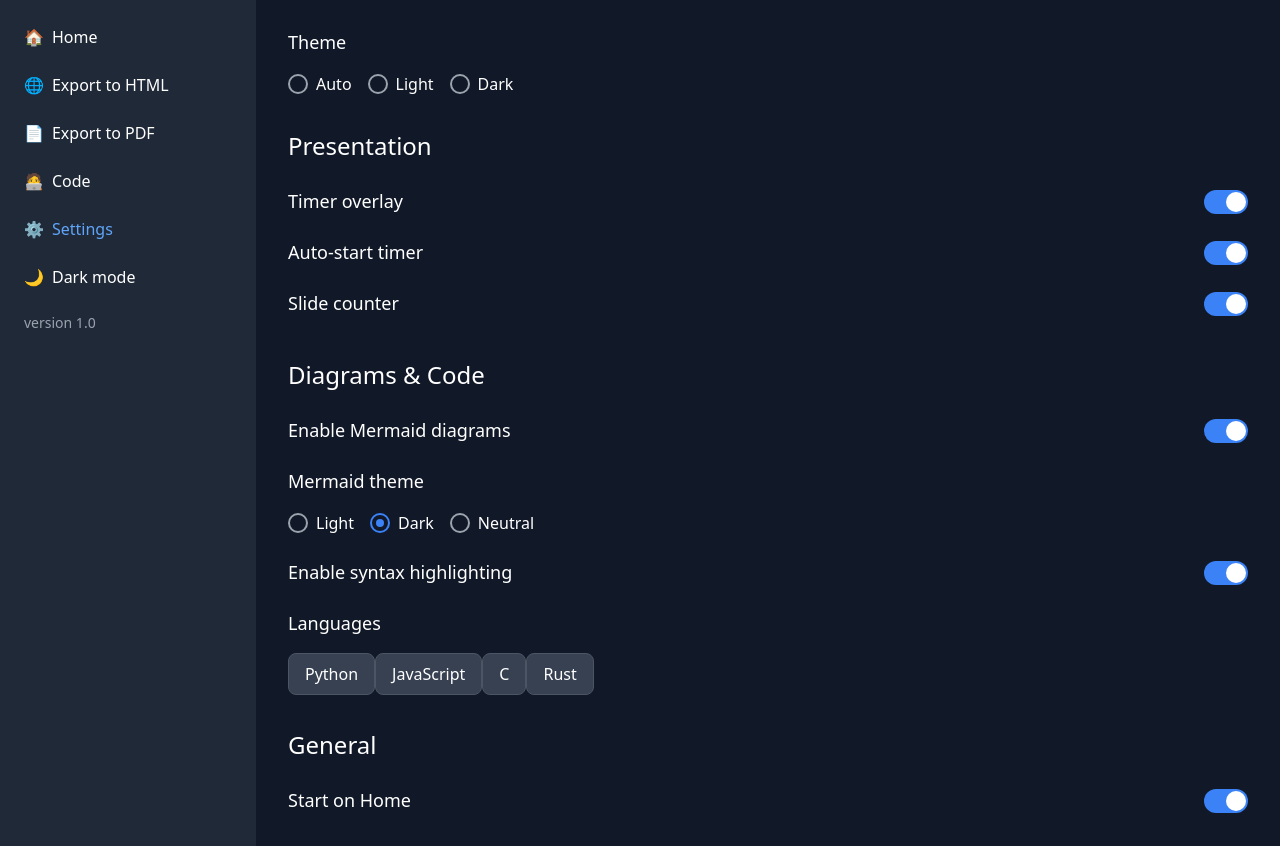
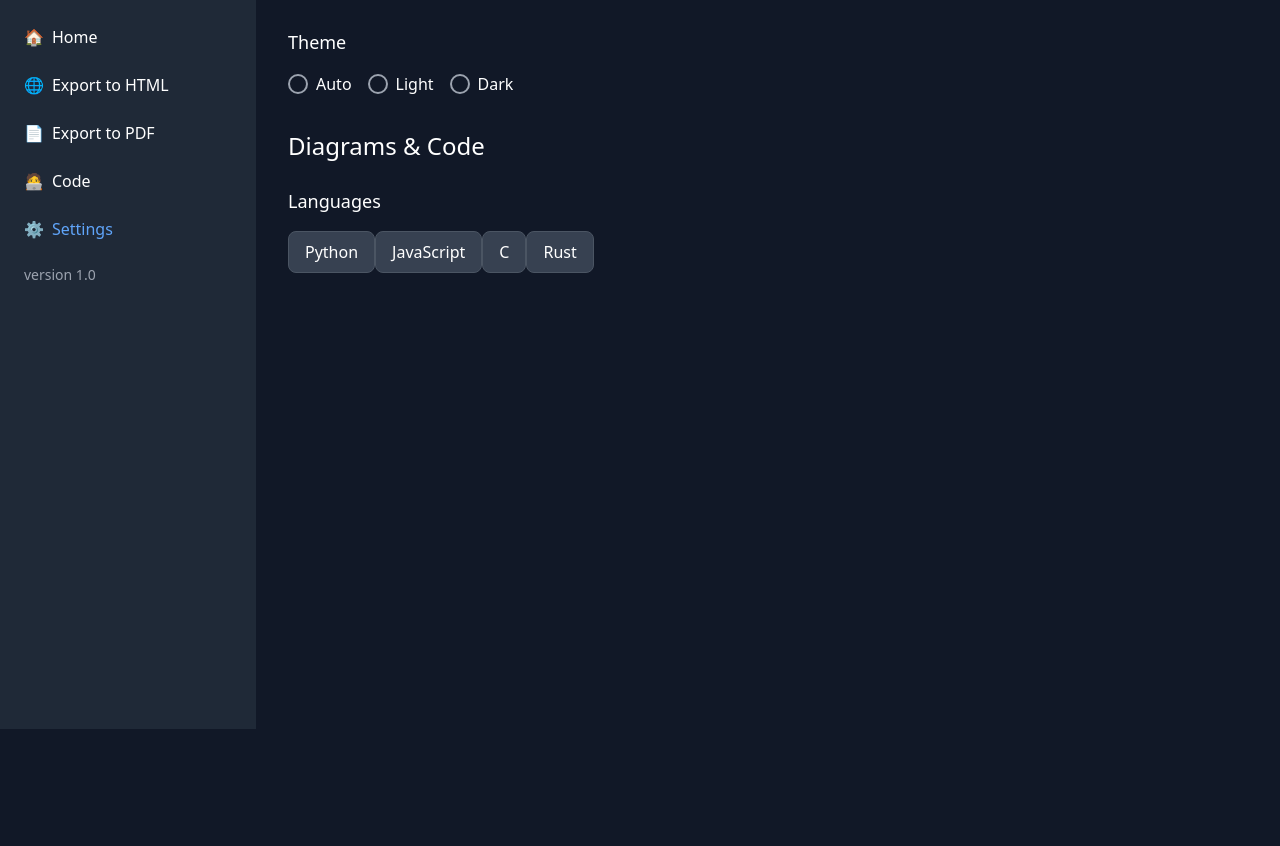
Before and after one commit to baptisteCanac/Pulse, a website with bundled scripts: page Pulse/src/html/settings.html in a window 1280 px wide. Shown: the part 71-917 px from the top of the page. After the commit the page ends 800 px from the top, so only its background shows below. Built offline with nearby package versions, Linux system fonts and the light colour scheme.

Commit message:
delete settings parties and theme changing button in the sidebar

```diff
--- a/Pulse/src/JsUtils/ColorMode.js
+++ b/Pulse/src/JsUtils/ColorMode.js
@@ -9,9 +9,6 @@ export default class ColorMode {
     }
 
     lightMode() {
-        document.getElementById("titleColorMode").innerText = "Dark mode";
-        document.getElementById("emojiColorMode").innerText = "🌙";
-
         document.body.classList.remove("bg-gray-900", "text-white");
         document.body.classList.add("bg-white", "text-gray-900");
 
@@ -35,9 +32,6 @@ export default class ColorMode {
     }
 
     darkMode() {
-        document.getElementById("titleColorMode").innerText = "Light mode";
-        document.getElementById("emojiColorMode").innerText = "☀️";
-
         document.body.classList.remove("bg-white", "text-gray-900");
         document.body.classList.add("bg-gray-900", "text-white");
 
@@ -225,11 +219,5 @@ body.settings-light span[style*="background-color: #374151"] {
     } else {
         style.textContent = css;
     }
-
-    // Mettre à jour l'affichage du switch dans la sidebar
-    const title = document.getElementById("titleColorMode");
-    const emoji = document.getElementById("emojiColorMode");
-    if (title) title.innerText = "Light mode"; // on propose d'activer le mode sombre
-    if (emoji) emoji.innerText = "☀️";        // emoji correspondant au mode à activer
 }
 }
--- a/Pulse/src/html/settings.html
+++ b/Pulse/src/html/settings.html
@@ -41,10 +41,6 @@
             <span>⚙️</span>
             <span>Settings</span>
           </a>
-          <a id="toggleColorMode" href="#" class="flex items-center space-x-2 hover:text-blue-400 transition">
-            <span id="emojiColorMode">🌙</span>
-            <span id="titleColorMode">Dark mode</span>
-          </a>
         </nav>
       </div>
 
@@ -77,59 +73,8 @@
                 </div>
             </div>
 
-            <!-- Presentation Section -->
-            <h2 style="font-size: 1.5rem; font-weight: 300; margin-bottom: 24px; margin-top: 0;">Presentation</h2>
-
-            <div style="margin-bottom: 40px;">
-                <div style="display: flex; justify-content: space-between; align-items: center; margin-bottom: 24px;">
-                    <span style="font-size: 1.125rem;">Timer overlay</span>
-                    <div class="toggle-switch active" onclick="toggleSwitch(this)" style="width: 44px; height: 24px; border-radius: 12px; position: relative; cursor: pointer;"></div>
-                </div>
-
-                <div style="display: flex; justify-content: space-between; align-items: center; margin-bottom: 24px;">
-                    <span style="font-size: 1.125rem;">Auto-start timer</span>
-                    <div class="toggle-switch active" onclick="toggleSwitch(this)" style="width: 44px; height: 24px; border-radius: 12px; position: relative; cursor: pointer;"></div>
-                </div>
-
-                <div style="display: flex; justify-content: space-between; align-items: center; margin-bottom: 24px;">
-                    <span style="font-size: 1.125rem;">Slide counter</span>
-                    <div class="toggle-switch active" onclick="toggleSwitch(this)" style="width: 44px; height: 24px; border-radius: 12px; position: relative; cursor: pointer;"></div>
-                </div>
-            </div>
-
             <!-- Diagrams & Code Section -->
             <h2 style="font-size: 1.5rem; font-weight: 300; margin-bottom: 24px; margin-top: 0;">Diagrams & Code</h2>
-
-            <div style="margin-bottom: 32px;">
-                <div style="display: flex; justify-content: space-between; align-items: center; margin-bottom: 24px;">
-                    <span style="font-size: 1.125rem;">Enable Mermaid diagrams</span>
-                    <div class="toggle-switch active" onclick="toggleSwitch(this)" style="width: 44px; height: 24px; border-radius: 12px; position: relative; cursor: pointer;"></div>
-                </div>
-
-                <!-- Mermaid Theme -->
-                <div style="margin-bottom: 24px;">
-                    <h3 style="font-size: 1.125rem; font-weight: 500; margin-bottom: 16px; margin-top: 0;">Mermaid theme</h3>
-                    <div style="display: flex; gap: 16px;">
-                        <label style="display: flex; align-items: center; gap: 8px; cursor: pointer;">
-                            <div class="radio-button" onclick="setRadio('mermaid', this)"></div>
-                            <span>Light</span>
-                        </label>
-                        <label style="display: flex; align-items: center; gap: 8px; cursor: pointer;">
-                            <div class="radio-button active" onclick="setRadio('mermaid', this)"></div>
-                            <span>Dark</span>
-                        </label>
-                        <label style="display: flex; align-items: center; gap: 8px; cursor: pointer;">
-                            <div class="radio-button" onclick="setRadio('mermaid', this)"></div>
-                            <span>Neutral</span>
-                        </label>
-                    </div>
-                </div>
-
-                <div style="display: flex; justify-content: space-between; align-items: center; margin-bottom: 24px;">
-                    <span style="font-size: 1.125rem;">Enable syntax highlighting</span>
-                    <div class="toggle-switch active" onclick="toggleSwitch(this)" style="width: 44px; height: 24px; border-radius: 12px; position: relative; cursor: pointer;"></div>
-                </div>
-
                 <!-- Languages -->
                 <div style="margin-bottom: 24px;">
                     <h3 style="font-size: 1.125rem; font-weight: 500; margin-bottom: 16px; margin-top: 0;">Languages</h3>
@@ -140,15 +85,6 @@
                         <span style="padding: 8px 16px; background-color: #374151; border-radius: 8px; border: 1px solid #4B5563;">Rust</span>
                     </div>
                 </div>
-            </div>
-
-            <!-- General Section -->
-            <h2 style="font-size: 1.5rem; font-weight: 300; margin-bottom: 24px; margin-top: 0;">General</h2>
-
-            <div style="display: flex; justify-content: space-between; align-items: center;">
-                <span style="font-size: 1.125rem;">Start on Home</span>
-                <div class="toggle-switch active" onclick="toggleSwitch(this)" style="width: 44px; height: 24px; border-radius: 12px; position: relative; cursor: pointer;"></div>
-            </div>
         </div>
     </div>
 </body>
```
Also changed, not shown: Pulse/src/index.html (+0 -4 lines), Pulse/src/main.js (+1 -16 lines).
